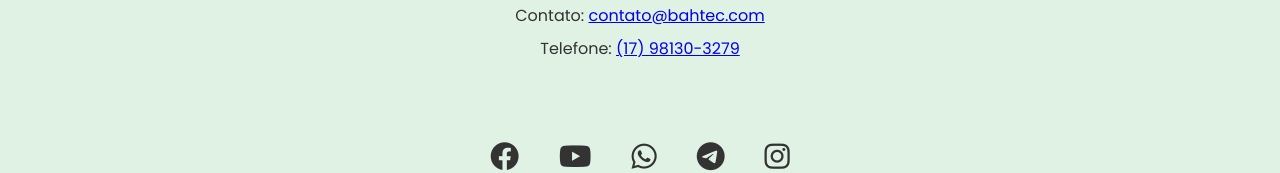
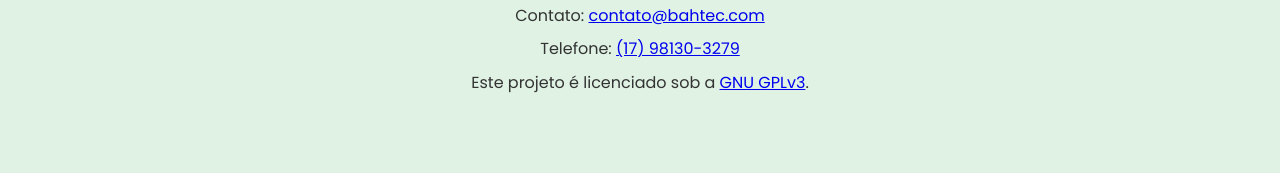
Before and after one commit to CarlosJRay/APS, a plain HTML site: page index.html in a window 1280 px wide. Shown: the part 1229-1402 px from the top of the page. Drawn offline with Linux system fonts and the light colour scheme.

Commit message:
Add Readme and License protect

```diff
--- a/index.html
+++ b/index.html
@@ -81,6 +81,9 @@
             <p>Desenvolvido por <strong>BahTec Team</strong></p>
             <p>Contato: <a href="mailto:contato@bahtec.com">contato@bahtec.com</a></p>
             <p>Telefone: <a href="tel:+5517981303279">(17) 98130-3279</a></p>
+            <p>
+                Este projeto é licenciado sob a <a href="https://www.gnu.org/licenses/gpl-3.0.html" target="_blank">GNU GPLv3</a>.
+            </p>
         </div>
         <div class="social-media">
             <a class="social-link social-facebook" href="https://www.facebook.com/bahtec" target="_blank" aria-label="Facebook">
```
Also changed, not shown: 3 other files.
